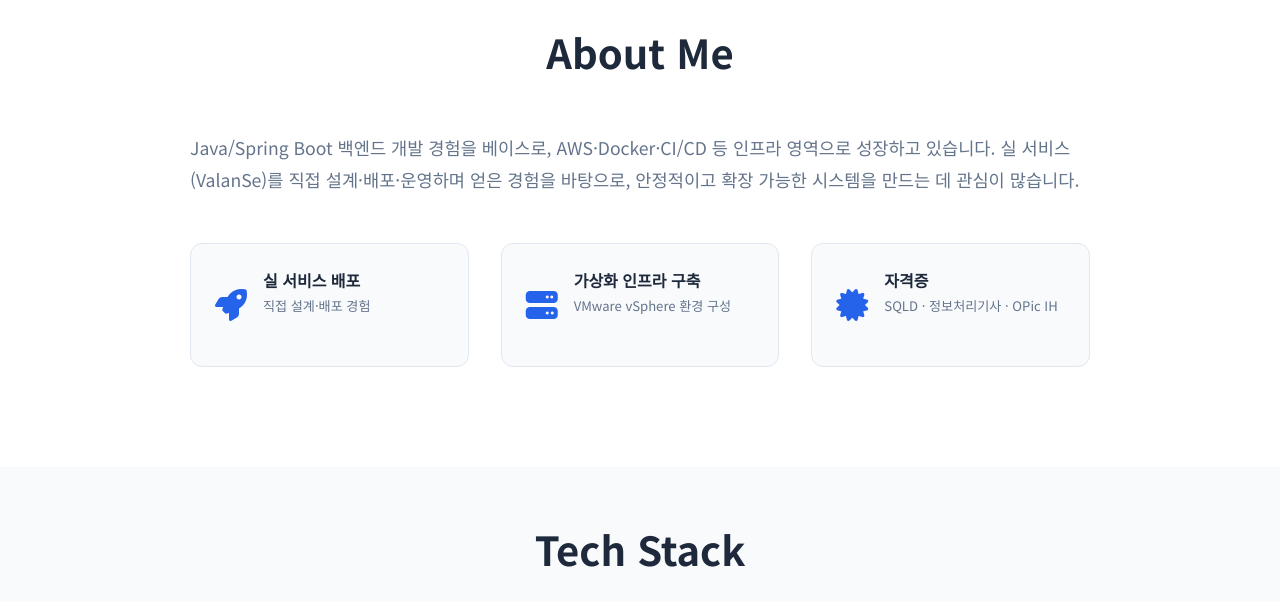
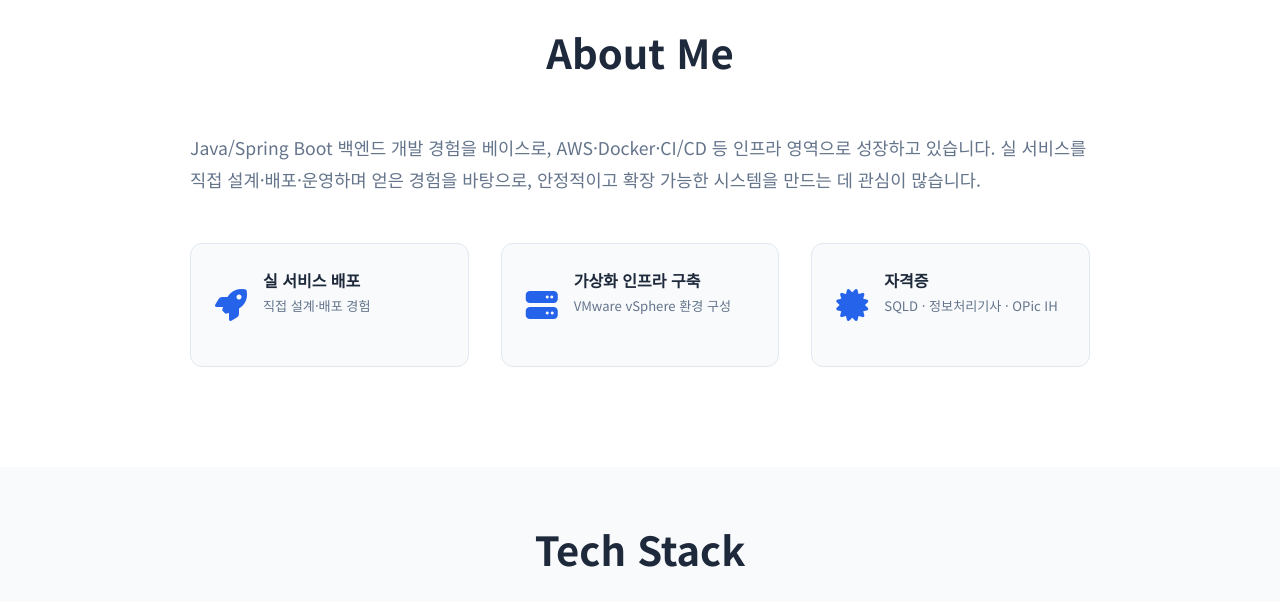
Before and after one commit to Qbooo/Qbooo.github.io, a plain HTML site: page index.html in a window 1280 px wide. Shown: the part 880-1482 px from the top of the page. Drawn offline with nearby package versions, Linux system fonts and the light colour scheme.

Commit message:
docs:간단한 수정

```diff
--- a/index.html
+++ b/index.html
@@ -57,7 +57,7 @@
                     <p>
                         Java/Spring Boot 백엔드 개발 경험을 베이스로, AWS·Docker·CI/CD 등
                         인프라 영역으로 성장하고 있습니다.
-                        실 서비스(ValanSe)를 직접 설계·배포·운영하며 얻은 경험을 바탕으로,
+                        실 서비스를 직접 설계·배포·운영하며 얻은 경험을 바탕으로,
                         안정적이고 확장 가능한 시스템을 만드는 데 관심이 많습니다.
                     </p>
                     <div class="about-stats">
```
